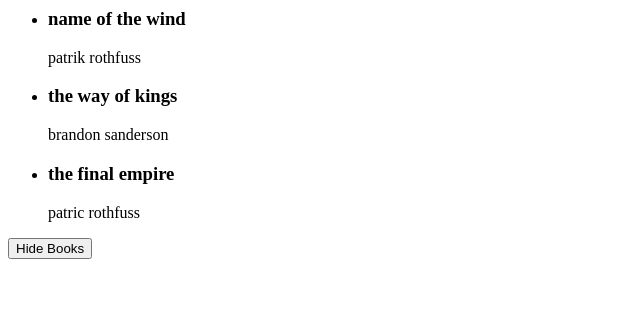
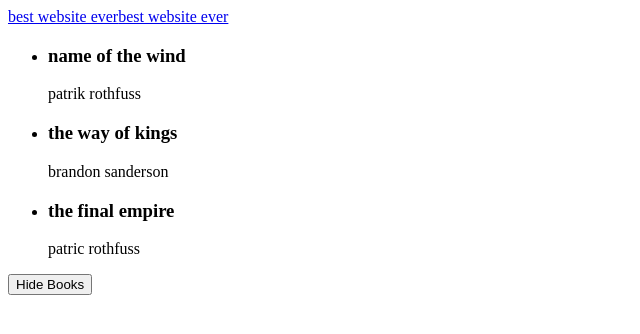
Before and after one commit to JeonghakHeo/vue-learning, a plain HTML site: page index.html in a window 1280 px wide. Shown: the whole page, without its empty margins (0-640 px from the left). Drawn offline with nearby package versions, Linux system fonts and the light colour scheme.

Commit message:
attribute binding - :href

```diff
--- a/app.js
+++ b/app.js
@@ -1,6 +1,7 @@
 const app = Vue.createApp({
 	data() {
 		return {
+			url: 'https://www.thenetninja.co.uk',
 			showBooks: true,
 			books: [
 				{ title: 'name of the wind', author: 'patrik rothfuss'},
--- a/index.html
+++ b/index.html
@@ -21,6 +21,12 @@
 
   <!-- mount Vue component -->
   <div id="app">
+
+    <!-- attribue binding -->
+    <a v-bind:href="url">best website ever</a>
+    <!-- shortcut for attribute binding  -->
+    <a :href="url">best website ever</a>
+
     <div v-if="showBooks">
       <ul>
         <li v-for="book in books">
```
